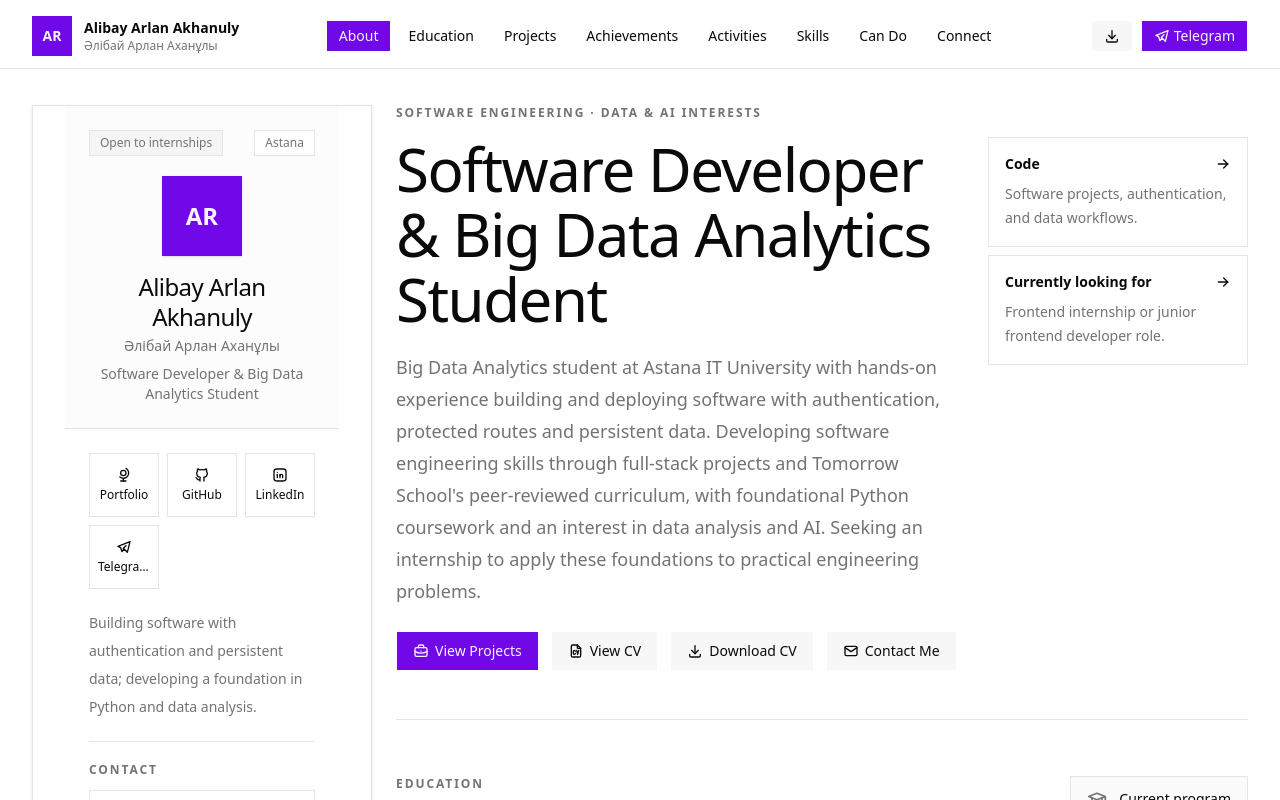
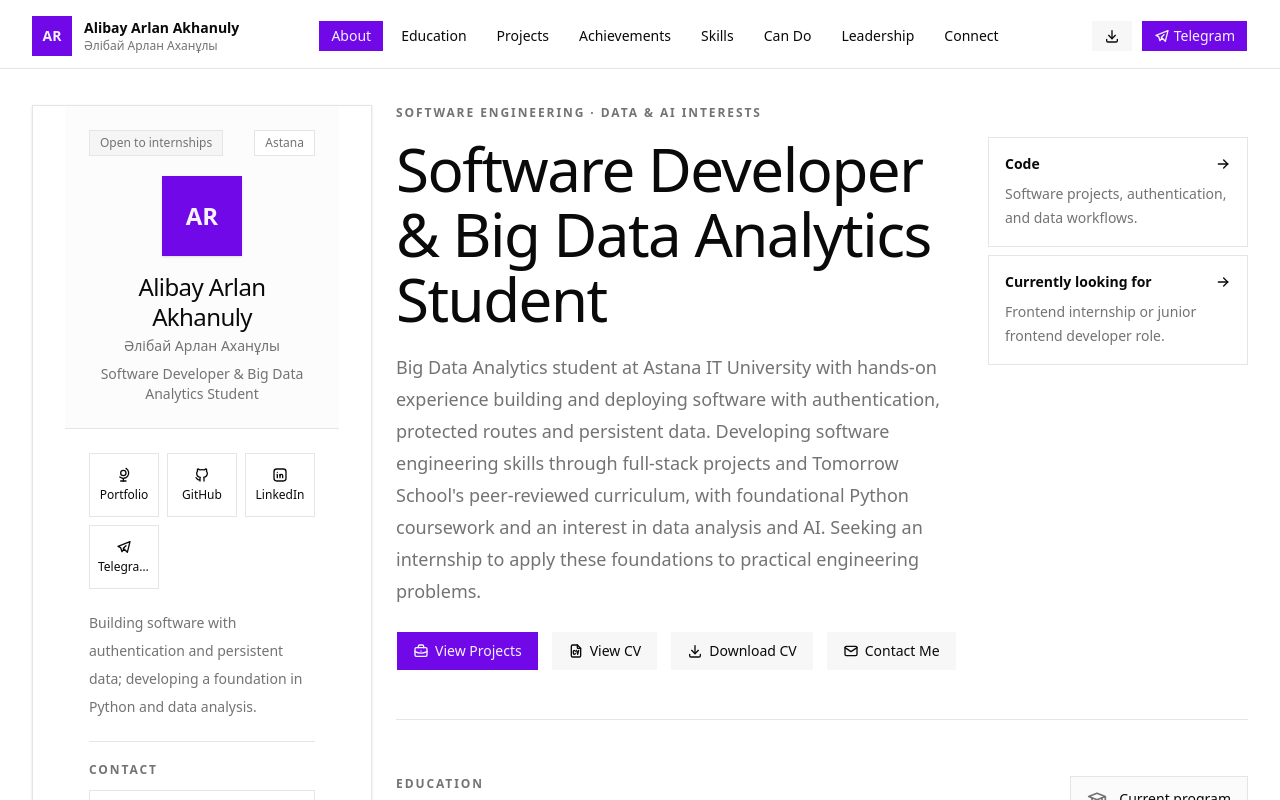
Before and after one commit to arlan-6/arlan-6.github.io, a Next.js app: page / in a window 1280 px wide. Shown: the top 800 px of the page. Built offline with nearby package versions, Linux system fonts and the light colour scheme.

Commit message:
fix: move leadership below technical content (item 22)

```diff
--- a/app/page.tsx
+++ b/app/page.tsx
@@ -142,10 +142,11 @@ export default function Home() {
               certifications={certifications}
               hackathons={hackathons}
             />
-            <LeadershipSection leadershipActivities={leadershipActivities} />
+
             <SkillsSection languages={languages} skillGroups={skillGroups} />
             <CapabilitiesSection capabilities={capabilities} />
 
+            <LeadershipSection leadershipActivities={leadershipActivities} />
             <ConnectSection links={links} profile={profile} />
           </div>
         </section>
--- a/components/portfolio/constants.ts
+++ b/components/portfolio/constants.ts
@@ -11,10 +11,11 @@ export const sectionItems = [
   { id: "education", label: "Education" },
   { id: "projects", label: "Projects" },
   { id: "achievements", label: "Achievements" },
-  { id: "activities", label: "Activities" },
+
   { id: "skills", label: "Skills" },
   { id: "capabilities", label: "Can Do" },
 
+  { id: "activities", label: "Leadership" },
   { id: "connect", label: "Connect" },
 ] as const;
 
```
